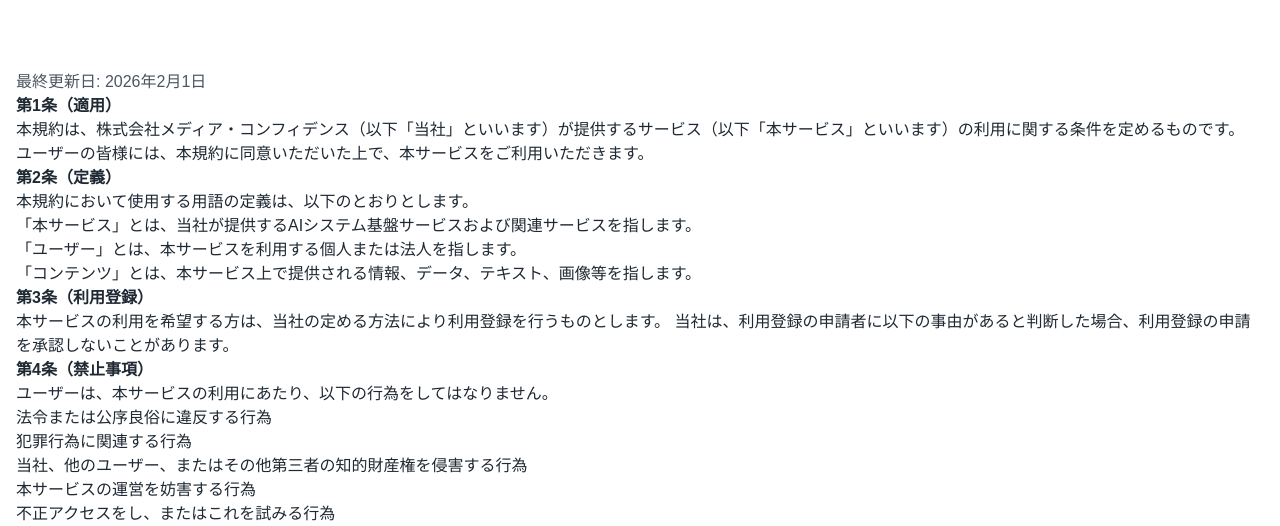
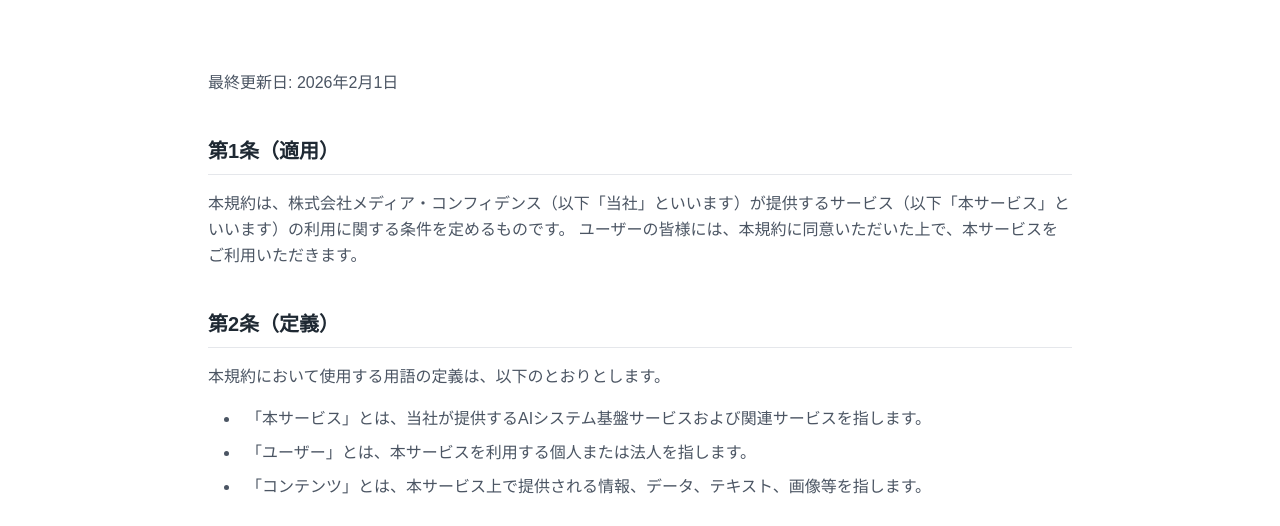
Before and after one commit to HayanoRyuki/corp-media-confidence, a Next.js app: page /terms in a window 1280 px wide. Shown: the part 270-796 px from the top of the page. Built offline with nearby package versions, Linux system fonts and the light colour scheme; no server answers.

Commit message:
Add legal page styling for privacy and terms

```diff
--- a/src/app/globals.css
+++ b/src/app/globals.css
@@ -65,3 +65,24 @@
     text-wrap: balance;
   }
 }
+
+/* 法務ページ用スタイル（プライバシーポリシー・利用規約） */
+.legal-content h2 {
+  @apply text-xl font-bold text-text mt-10 mb-4 pb-2 border-b border-gray-border;
+}
+
+.legal-content p {
+  @apply text-text-light leading-relaxed mb-4;
+}
+
+.legal-content ul {
+  @apply list-disc list-inside mb-6 space-y-2 text-text-light ml-4;
+}
+
+.legal-content li {
+  @apply leading-relaxed;
+}
+
+.legal-content a {
+  @apply text-primary hover:underline;
+}
--- a/src/app/privacy/page.tsx
+++ b/src/app/privacy/page.tsx
@@ -17,7 +17,7 @@
 
       {/* 本文 */}
       <section className="section">
-        <div className="container-narrow prose prose-lg max-w-none">
+        <div className="container-narrow legal-content">
           <p className="text-text-light">最終更新日: 2026年2月1日</p>
 
           <p>
--- a/src/app/terms/page.tsx
+++ b/src/app/terms/page.tsx
@@ -17,7 +17,7 @@
 
       {/* 本文 */}
       <section className="section">
-        <div className="container-narrow prose prose-lg max-w-none">
+        <div className="container-narrow legal-content">
           <p className="text-text-light">最終更新日: 2026年2月1日</p>
 
           <h2>第1条（適用）</h2>
```
